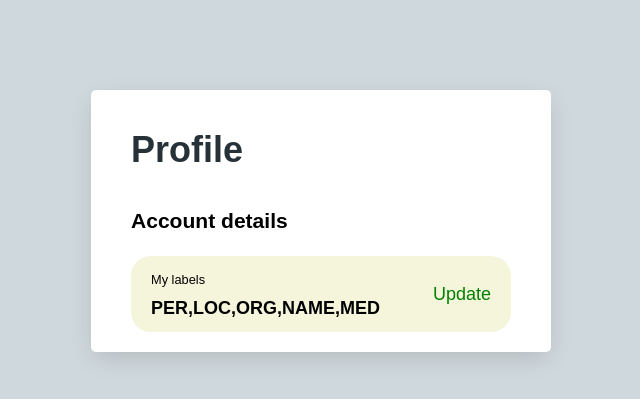
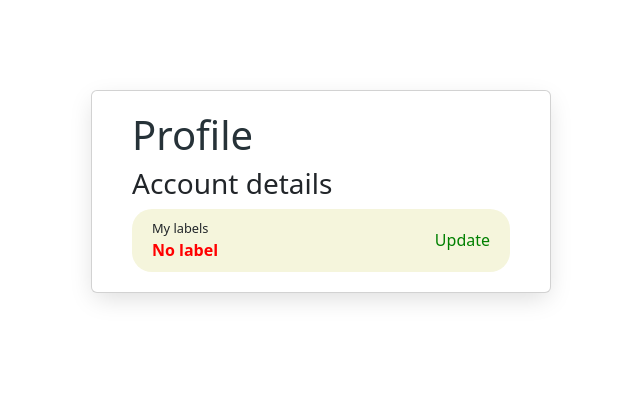
Before and after one commit to mystery000/Scrape-Twitter, a Flask app: page /profile in a window 1280 px wide. Shown: the top 399 px of the page, without its empty margins (319-959 px from the left). Run offline with Flask 2, Linux system fonts and the light colour scheme; the visitor is signed in with stand-in values (Sample User, id 1); data that the repository does not hold is empty; some web fonts are replaced.

Commit message:
Save new label to mongodb

```diff
--- a/flaskapp/static/js/scripts.js
+++ b/flaskapp/static/js/scripts.js
@@ -42,7 +42,6 @@ $("form[name=detail_form").submit(function(e) {
 });
 
 $("form[name=login_form").submit(function(e) {
-
   var $form = $(this);
   var $error = $form.find(".error");
   var data = $form.serialize();
@@ -87,7 +86,6 @@ $("form[name=scrape").submit(function(e) {
 
 
 $("form[name=form_scrapped").submit(function(e) {
-
   var $form = $(this);
   var $error = $form.find(".error");
   $error.text("Scraping the Twitter...").removeClass("error--hidden").css('color', 'green')
--- a/flaskapp/templates/base.html
+++ b/flaskapp/templates/base.html
@@ -10,7 +10,7 @@
   <link rel="stylesheet" href="/static/css/styles.css">
   <!-- <link rel="stylesheet" href="https://befonts.com/css/aquire"> -->
   <link href="https://fonts.cdnfonts.com/css/aquire" rel="stylesheet">
-
+  <link href="https://cdn.jsdelivr.net/npm/bootstrap@5.2.3/dist/css/bootstrap.min.css" rel="stylesheet"/>
 
 </head>
 <body>
--- a/flaskapp/templates/collect.html
+++ b/flaskapp/templates/collect.html
@@ -23,7 +23,7 @@
 
         <p class="error error--hidden"></p>
 
-        <input type="submit" value="Search" class="btn" style="background-color: black;">
+        <input type="submit" value="Search" class="btn btn-dark" style="background-color: black;">
 
 
       </form>
--- a/flaskapp/templates/home.html
+++ b/flaskapp/templates/home.html
@@ -54,7 +54,7 @@
         <input
           type="submit"
           value="Sign Up"
-          class="btn"
+          class="btn btn-dark"
           style="background-color: black"
         />
 
--- a/flaskapp/templates/login.html
+++ b/flaskapp/templates/login.html
@@ -23,7 +23,7 @@
 
         <p class="error error--hidden"></p>
 
-        <input type="submit" value="Sign In" class="btn" style="background-color: black;">
+        <input type="submit" value="Sign In" class="btn btn-dark" style="background-color: black;">
 
         <div class="center">
           <label for="login">Not a member? <a href="/login" style="color:blue">Register now</a></label>
--- a/flaskapp/templates/profile.html
+++ b/flaskapp/templates/profile.html
@@ -33,14 +33,25 @@
       </form>
 
     </div> -->
-    <div style="border-radius: 20px; background-color:beige; padding: 10px 20px; display: flex; justify-content: space-between; align-items: center;">
-      <div>
-        <div style="font-size: 0.8rem;">My labels</div>
-        <div style="font-weight: bold;">PER,LOC,ORG,NAME,MED</div>
-      </div>
-      <div>
-        <span style="color: green" onclick="">Update</span>
+    <div style="border-radius: 20px; background-color:beige; padding: 10px 20px;">
+        <div style="display: flex; justify-content: space-between; align-items: center;">
+          <div>
+            <div style="font-size: 0.8rem;">My labels</div>
+            <div style="font-weight: bold;">
+              {% if labels %}
+                {% for label in labels %}
+                  <span>{{ label }},</span>
+                {% endfor %}
+              {% else %}
+                <span style="color: red">No label</span>
+              {% endif %}
+            </div>
+          </div>
+          <div>
+            <span style="color: green" onclick="window.location.href='/profile/addLabel'">Update</span>
+        </div>
       </div>
     </div>
-  </div>
+</div>
+
 {% endblock %}
--- a/flaskapp/user/routes.py
+++ b/flaskapp/user/routes.py
@@ -1,6 +1,5 @@
 from flaskapp import app
 from flaskapp.user.models import User,ScrapeTwitter
-
 
 @app.route('/user/signup', methods=['POST','GET'])
 def signup():
--- a/run.py
+++ b/run.py
@@ -1,10 +1,10 @@
-from flask import render_template, redirect, url_for, request
-from flaskapp import app, login_required
+from flask import render_template, redirect, url_for, request, jsonify
+from flaskapp import app, login_required, db
 from flaskapp.user.routes import *
 from werkzeug.utils import secure_filename
 import pandas as pd
 import json
-
+import uuid
 # for annotation
 import urllib.request
 from inscriptis import get_annotated_text, ParserConfig
@@ -20,7 +20,18 @@ def login_page():
 
 @app.route('/profile')
 def profile():
-  return render_template('profile.html')
+  labels = []
+  try:
+    for label in db.labels.find({},{'_id': 0, 'label': 1}):
+      labels.append(label['label'])
+  except:
+    return jsonify({'error': 'DB error!'}), 400
+
+  return render_template('profile.html', labels=labels)
+
+@app.route('/profile/addLabel')
+def add_label():
+  return render_template('add-label.html')
 
 @app.route('/dashboard')
 @login_required
@@ -82,5 +93,16 @@ def annotate_upload():
     return render_template('annotate.html', tweets=tweets)
 
 
+@app.route('/profile/saveNewLabel')
+def save_new_label():
+  label = request.args.get('label')
+  if db.labels.find_one({"label": label}):
+    return jsonify({ "error": "The label already in use" }), 400
+
+  if db.labels.insert_one({ "_id": uuid.uuid4().hex, "label": label}):
+    return jsonify({'success': 'A label is saved successfully!'}), 200
+
+  return jsonify({ "error": "Adding a new label is failed" }), 400
+
 if __name__ == '__main__':
   app.run(host = "0.0.0.0",port = 3000, debug=True)
```
Also changed, not shown: flaskapp/templates/add-label.html (added, +55 -0 lines), flaskapp/templates/choose_label.html (deleted).
